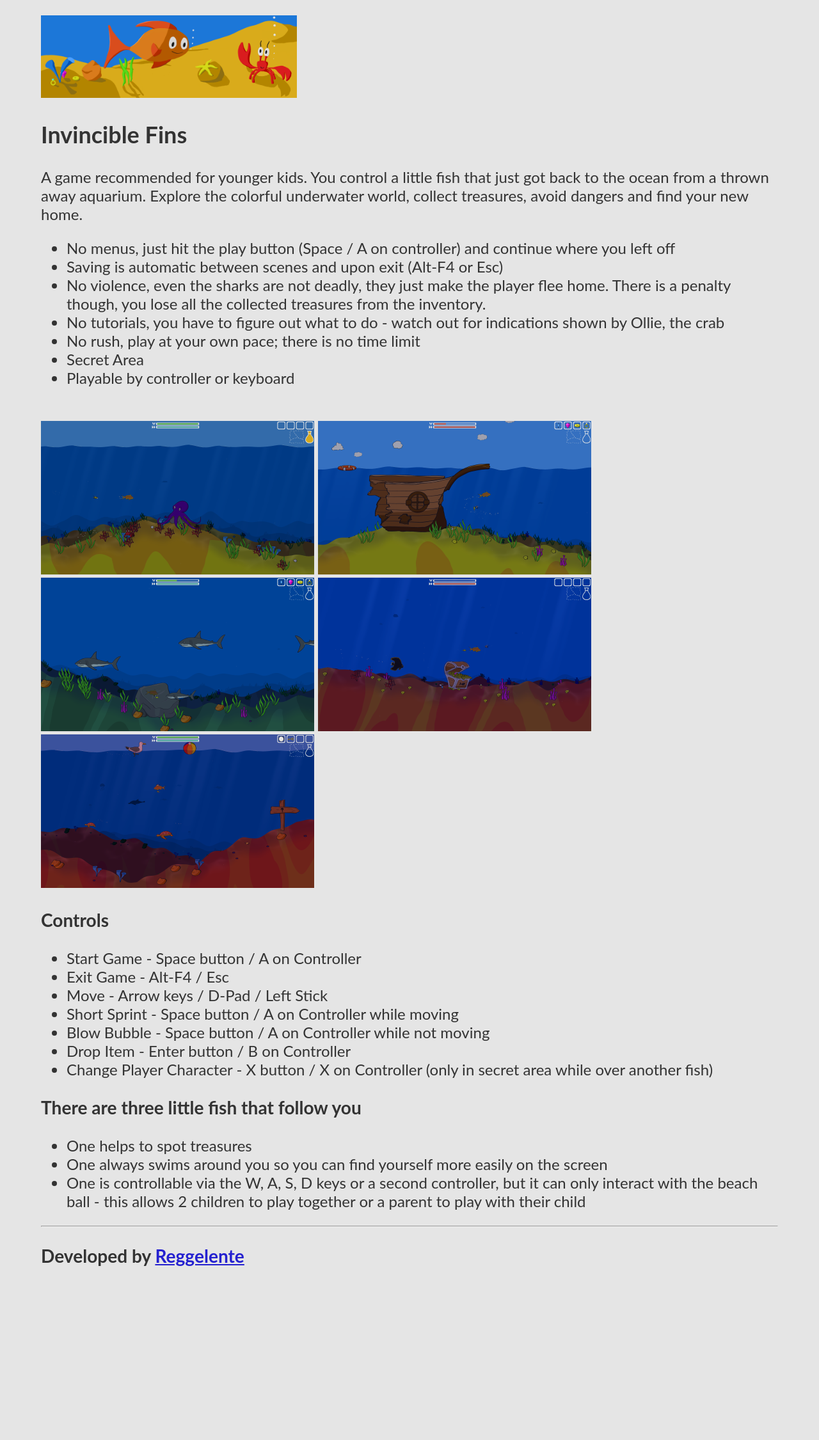
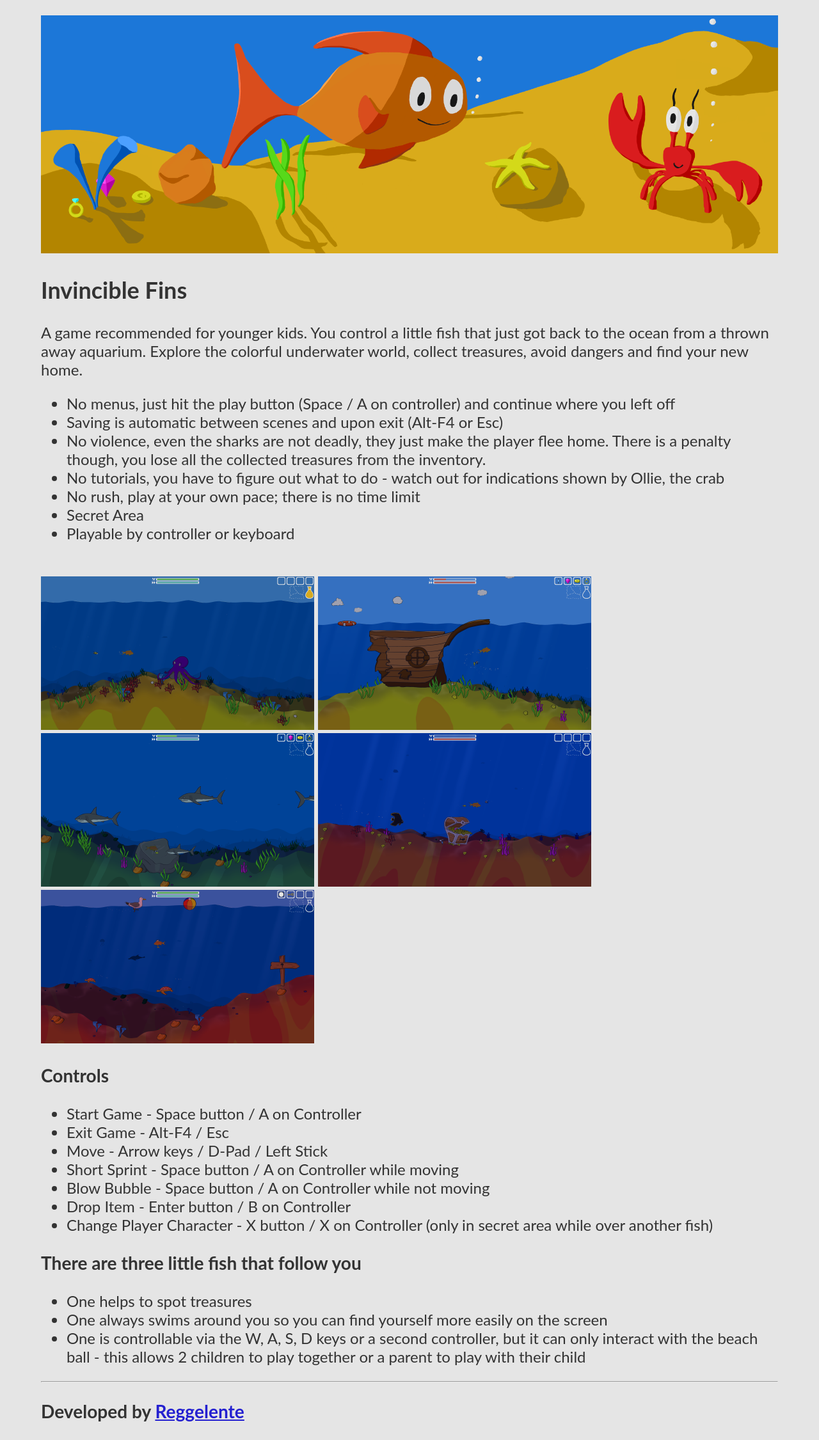
Before and after one commit to reggelente/InvincibleFins, a Jekyll site: the page built from README.md, in a window 1280 px wide. Shown: the whole page at 64% size. Built offline with Jekyll 4.4.1, drawn with Linux system fonts in a browser that asks for light colours; our own code applies the rules of GitHub Pages for plain Markdown files; before the commit the page ends 2008 px from its top, so only the background shows below that.

Commit message:
Update main.scss

```diff
--- a/_sass/main.scss
+++ b/_sass/main.scss
@@ -17,7 +17,7 @@ body {
 }
 
 img[alt=headerImage] {
-  width: 400px;
+  max-width: 100%;
   height: auto;
 }
 
```
